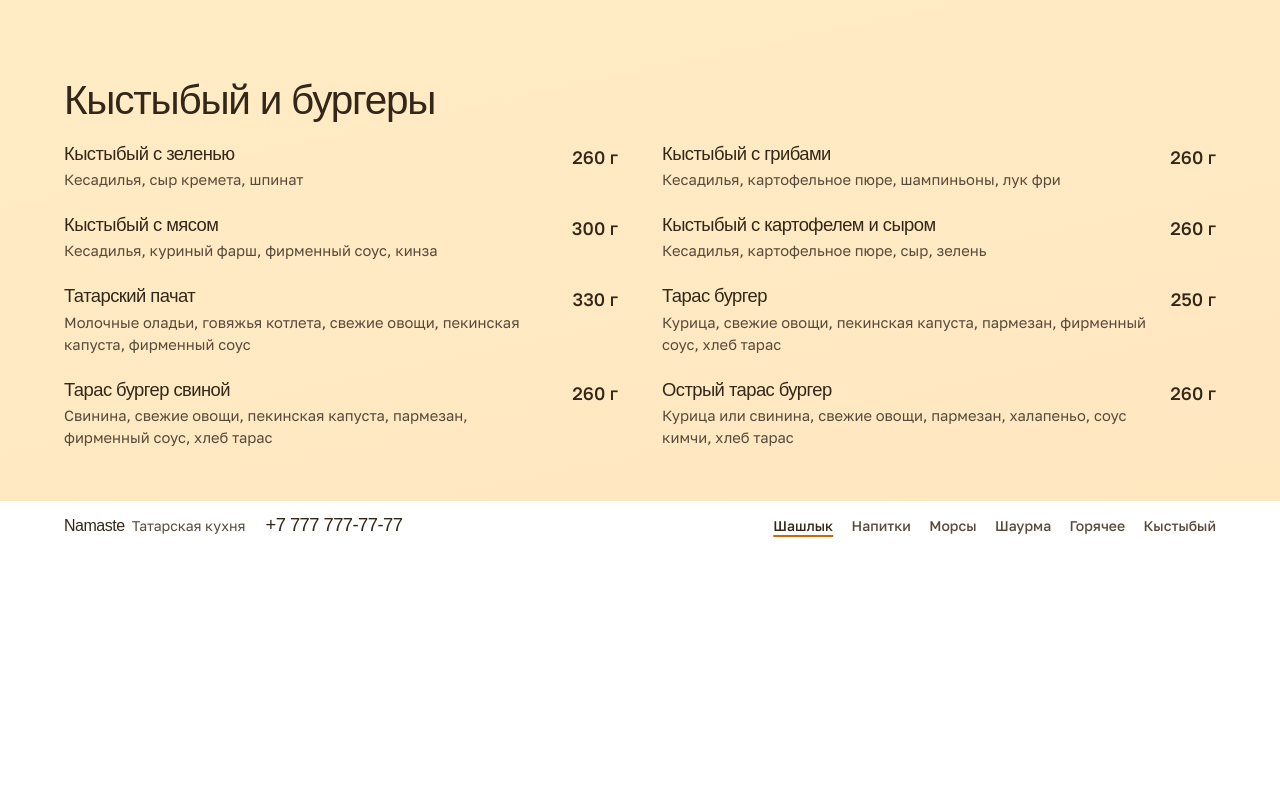
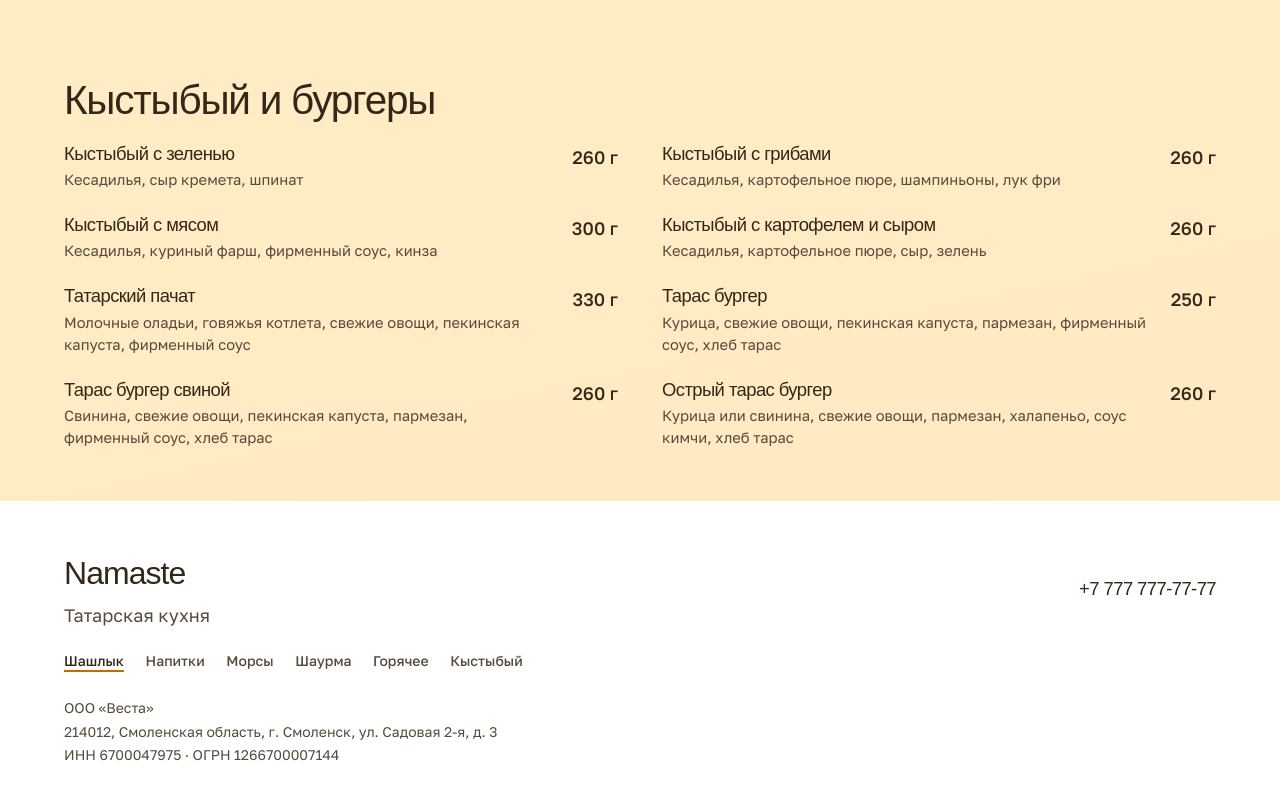
Before and after one commit to Amvilina/namaste-smolensk, a website built with Vite: page index.html in a window 1280 px wide. Shown: the part 2590-3390 px from the top of the page. Before the commit the page ends 3140 px from the top, so only its background shows below. Built offline with nearby package versions, Linux system fonts and the light colour scheme; a web font is replaced by a local one.

Commit message:
add info to footer

```diff
--- a/index.html
+++ b/index.html
@@ -98,7 +98,7 @@
     </main>
     <footer class="site-footer">
       <div class="wrap footer-grid">
-        <div>
+        <div class="footer-brand">
           <p class="footer-name">Namaste</p>
           <p class="footer-note">Татарская кухня</p>
         </div>
@@ -111,6 +111,11 @@
           <a href="#hot">Горячее</a>
           <a href="#kystyby">Кыстыбый</a>
         </nav>
+        <p class="legal">
+          <span>ООО «Веста»</span>
+          <span>214012, Смоленская область, г. Смоленск, ул. Садовая 2-я, д. 3</span>
+          <span>ИНН 6700047975 · ОГРН 1266700007144</span>
+        </p>
       </div>
     </footer>
     <script type="module" src="/src/main.ts"></script>
--- a/src/styles/components/footer.css
+++ b/src/styles/components/footer.css
@@ -1,37 +1,69 @@
 .site-footer {
+  container-type: inline-size;
   background: var(--color-surface);
-  padding-block: 0.8rem;
+  padding-block: clamp(2rem, 5vw, 3rem);
 }
 
 .footer-grid {
-  display: flex;
-  flex-wrap: wrap;
+  display: grid;
+  gap: 1.35rem 2rem;
   align-items: center;
-  gap: 0.4rem 1.25rem;
 }
 
-.footer-grid > div {
-  display: flex;
-  align-items: baseline;
-  gap: 0.45rem;
+.footer-brand {
+  display: grid;
+  gap: 0.3rem;
 }
 
 .footer-name {
   font-family: var(--font-display);
-  font-size: 1rem;
+  font-size: var(--step-2);
   font-weight: 500;
   letter-spacing: -0.03em;
 }
 
 .footer-note {
   color: var(--color-muted);
-  font-size: 0.875rem;
 }
 
 .footer-links {
   display: flex;
   flex-wrap: wrap;
-  justify-content: flex-end;
-  gap: 0.65rem 1.15rem;
-  margin-left: auto;
+  gap: 0.65rem 1.35rem;
 }
+
+.legal {
+  display: grid;
+  gap: 0.2rem;
+  color: var(--color-muted);
+  font-size: 0.875rem;
+  line-height: 1.45;
+}
+
+@container (min-width: 40rem) {
+  .footer-grid {
+    grid-template-columns: 1fr auto;
+    grid-template-areas:
+      "brand phone"
+      "links links"
+      "legal legal";
+  }
+
+  .footer-brand {
+    grid-area: brand;
+  }
+
+  .site-footer .call {
+    grid-area: phone;
+    justify-self: end;
+  }
+
+  .footer-links {
+    grid-area: links;
+  }
+
+  .legal {
+    grid-area: legal;
+    margin-top: 0.35rem;
+  }
+}
```
